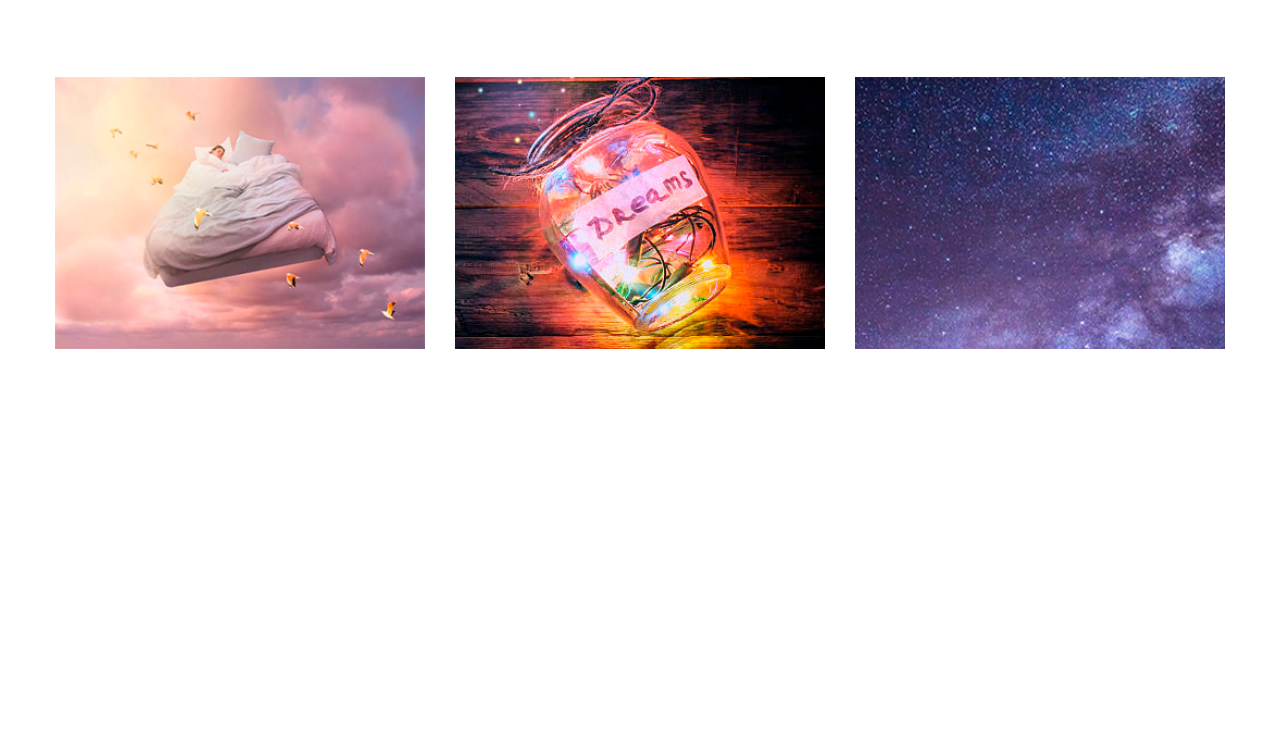
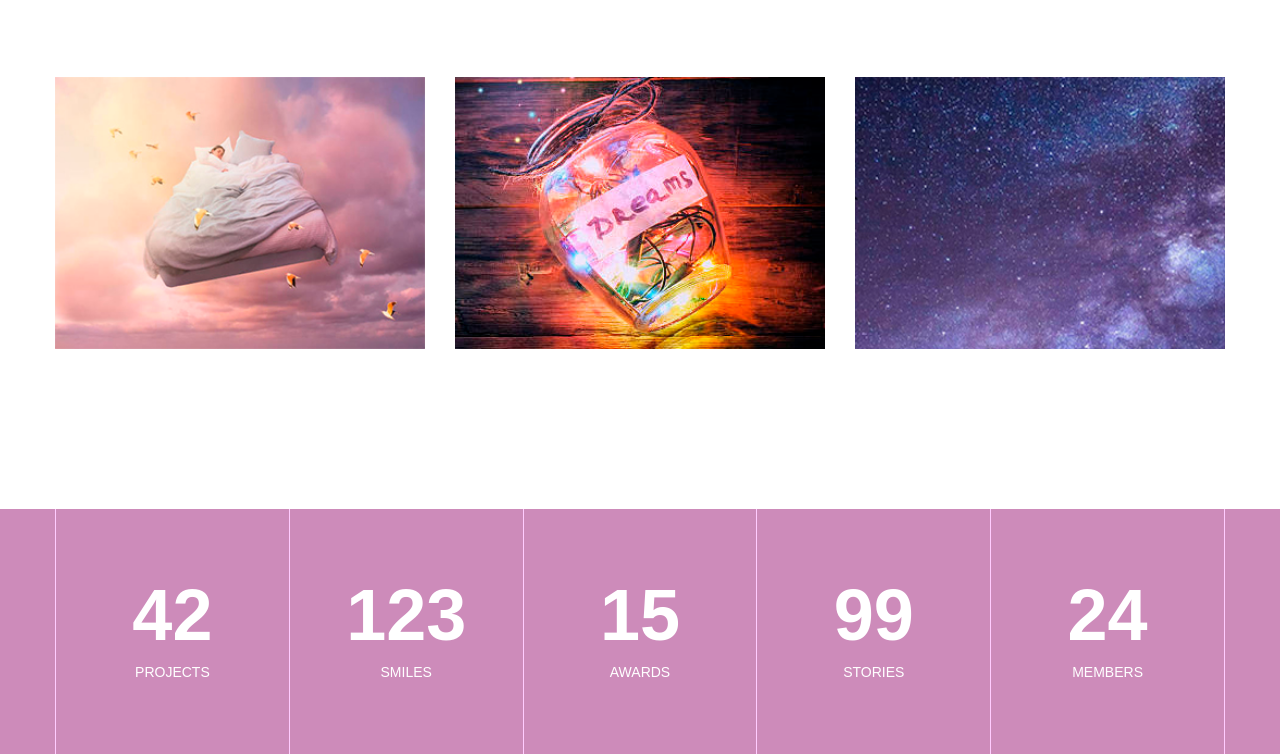
Before and after one commit to AndyLy00/Story-Forum, a plain HTML site: page index.html in a window 1280 px wide. Shown: the part 1104-1858 px from the top of the page. Before the commit the page ends 1613 px from the top, so only its background shows below. Drawn offline with Linux system fonts and the light colour scheme.

Commit message:
Statistics

```diff
--- a/index.html
+++ b/index.html
@@ -102,6 +102,34 @@
         </div>
     </section>
 
+    <div class="statistics">
+        <div class="container">
+            <div class="stat">
+                <div class="stat_item">
+                    <div class="stat_count">42</div>
+                    <div class="stat_text">Projects</div>
+                </div>
+                <div class="stat_item">
+                    <div class="stat_count">123</div>
+                    <div class="stat_text">Smiles</div>
+                </div>
+                <div class="stat_item">
+                    <div class="stat_count">15</div>
+                    <div class="stat_text">Awards</div>
+                </div>
+                <div class="stat_item">
+                    <div class="stat_count">99</div>
+                    <div class="stat_text">Stories</div>
+                </div>
+                <div class="stat_item">
+                    <div class="stat_count">24</div>
+                    <div class="stat_text">Members</div>
+                </div>
+            </div>
+        </div>
+    </div>
+
+
 </div>
 </body>
 </html>
--- a/style.css
+++ b/style.css
@@ -411,3 +411,36 @@ hr {
     display: block;
     transition: opacity 0.1s linear;
 }
+
+.statistics {
+    background-color: #cd8bba;
+}
+
+.stat {
+    display: flex;
+    flex-wrap: wrap;
+}
+
+.stat_item {
+    flex: 1 1 0;
+    border-left: 1px solid #ffccff;
+    text-align: center;
+    color: white;
+    padding: 70px 25px;
+}
+
+.stat_item:last-child {
+    border-right: 1px solid #ffccff;
+}
+
+.stat_count {
+    margin-bottom: 10px;
+    font-size: 72px;
+    font-weight: 700;
+    line-height: 1;
+}
+
+.stat_text {
+    font-size: 14px;
+    text-transform: uppercase;
+}
```
